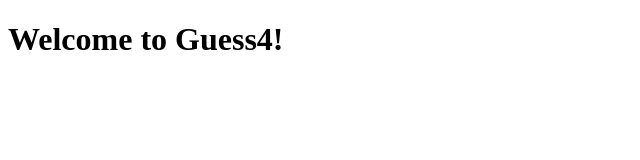
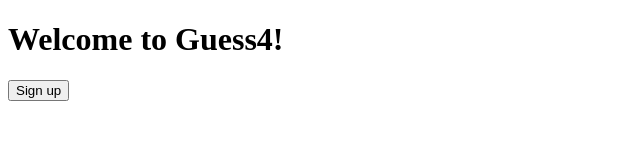
Before and after one commit to sy9944/guess4, a Next.js app: page / in a window 1280 px wide. Shown: the top 160 px of the page, without its empty margins (0-640 px from the left). Built offline with nearby package versions, Linux system fonts and the light colour scheme.

Commit message:
#2 add sign-up button to the home page

```diff
--- a/src/pages/index.tsx
+++ b/src/pages/index.tsx
@@ -1,3 +1,12 @@
 export default function Home() {
-    return <h1>Welcome to Guess4!</h1>
-  }
+  const handleSignUpClick = () => {
+    console.log('Sign up button clicked!');
+  };
+
+  return (
+    <div>
+      <h1>Welcome to Guess4!</h1>
+      <button onClick={handleSignUpClick}>Sign up</button>
+    </div>
+  );
+}
```
